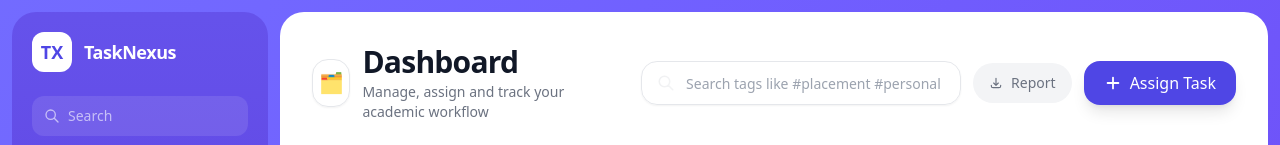
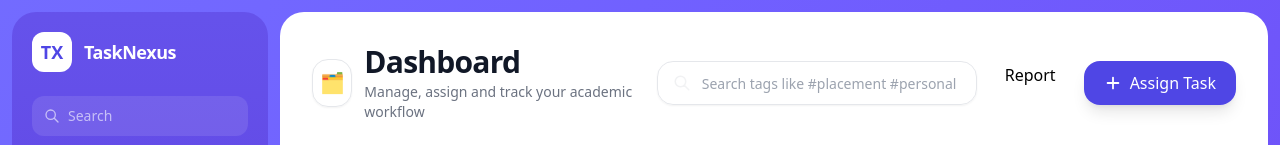
Before and after one commit to Atharv19905/frontend, a React app: page /faculty-dashboard in a window 1280 px wide. Shown: the top 145 px of the page. Built offline with nearby package versions, Linux system fonts and the light colour scheme; no server answers; the HTML template or start-up script is replaced by a standard one.

Commit message:
Update FacultyDashboard.jsx

```diff
--- a/src/pages/FacultyDashboard.jsx
+++ b/src/pages/FacultyDashboard.jsx
@@ -275,14 +275,14 @@ formData.append(
     emoji="🗂️"
     onAdd={() => setOpenAssign(true)}
     onShare={downloadReport}
-                searchQuery={searchQuery}
-                setSearchQuery={setSearchQuery}
+    searchValue={searchQuery}
+    onSearchChange={setSearchQuery}
     right={
         <button
             onClick={downloadReport}
-                        className="hidden md:inline-flex h-10 px-4 rounded-full bg-[color:var(--surface-muted)] text-sm font-medium text-[color:var(--ink-muted)] items-center gap-2"
+            className="hidden md:inline-flex h-10 px-4 rounded-full"
         >
-                        <HiOutlineDownload /> Report
+            Report
         </button>
     }
 />
```
Lines whose indentation alone changed are shown as unchanged.
